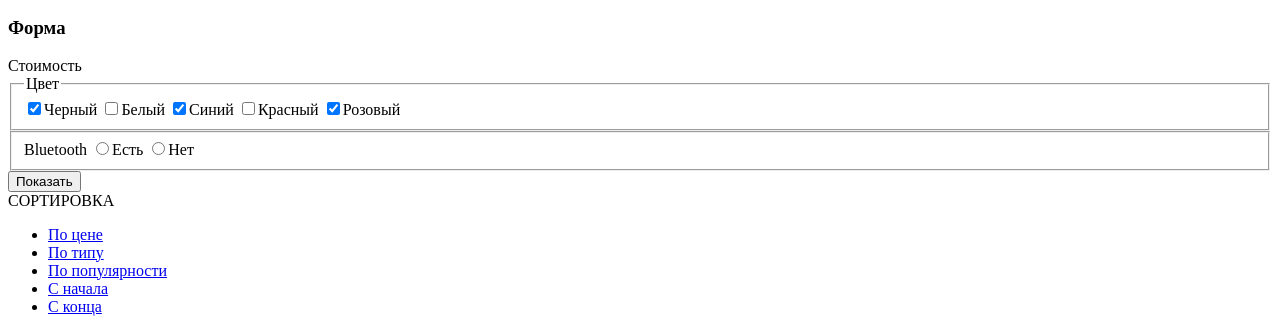
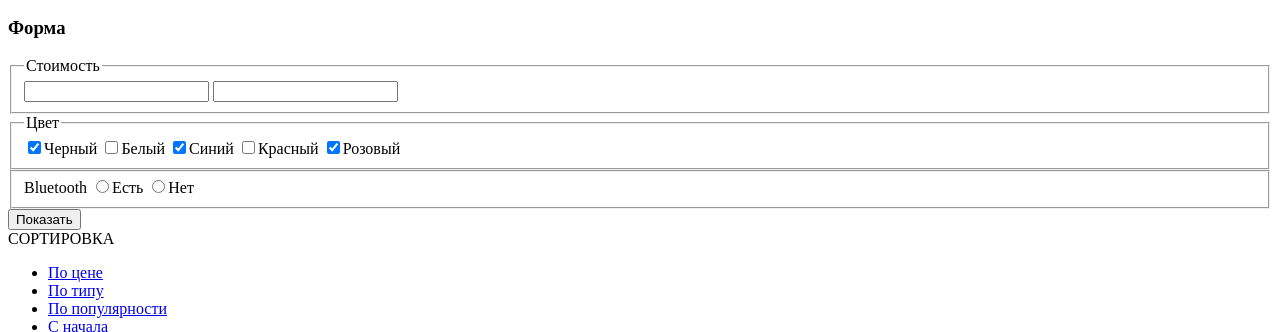
Before and after one commit to AlexeySamosadov/886637-device-25, a plain HTML site: page catalog.html in a window 1280 px wide. Shown: the part 486-818 px from the top of the page. Drawn offline with Linux system fonts and the light colour scheme.

Commit message:
Исправил Input и Адрес форм

```diff
--- a/catalog.html
+++ b/catalog.html
@@ -7,7 +7,7 @@
   <body>
     <header class="header">
       <a><img class="header-logo" src="img/logo.png" alt="Device" width="163" height="35"></a>
-      <form class="search" action="#">
+      <form class="search" action="https://echo.htmlacademy.ru/" method="get">
         <input type="search" name="Поиск по сайту" placeholder=" Поиск по сайту">
       </form>
       <ul class="upper-menu">
@@ -54,20 +54,24 @@
 
          <div class="vertical-filter">
            <h3>Форма</h3>
-           <form action="">
-             <lablel>Стоимость</lablel>
+           <form action="https://echo.htmlacademy.ru/" method="get">
+             <fieldset>
+               <legend>Стоимость</legend>
+               <input type="text">
+               <input type="text">
+             </fieldset>
              <fieldset>
                <legend>Цвет</legend>
-               <label><input type="checkbox" checked>Черный</label>
-               <label><input type="checkbox">Белый</label>
-               <label><input type="checkbox" checked>Синий</label>
-               <label><input type="checkbox">Красный</label>
-               <label><input type="checkbox" checked>Розовый</label>
+               <input type="checkbox" id="black" checked><label for="black">Черный</label>
+               <input type="checkbox" id="white"><label for="white" >Белый</label>
+               <input type="checkbox" id="blue" checked><label for="blue">Синий</label>
+               <input type="checkbox" id="red"><label for="red">Красный</label>
+               <input type="checkbox" id="pink" checked><label for="pink">Розовый</label>
              </fieldset>
              <fieldset>
                <legent>Bluetooth</legent>
-               <label><input type="radio" name="bluetoth" value="yes">Есть</label>
-               <label><input type="radio" name="bluetoth" value="no">Нет</label>
+               <input type="radio" id="yes" name="bluetoth" value="yes"><label for="yes">Есть</label>
+               <input type="radio" id="no" name="bluetoth" value="no"><label for="no">Нет</label>
              </fieldset>
              <button type="submit">Показать</button>
            </form>
@@ -130,18 +134,18 @@
 
     </main>
     <footer class="footer-main">
-      <section class="upper-menu">
+      <div class="upper-menu">
         <h2 class="hidden">Верхнее меню</h2>
         <a href="#"><img  class="footer-logo" src="img/footer-logo.png" alt="Device" width="163" height="35"></a>
         <ul>
-          <li class="user">
+          <li class="user">   <!-- Вот тут не понимаю что нужно сделать, id for связать? или чтото другое? -->
             <a href="#">Валентин Петухов</a>
             <a href="#">Выйти</a>
           </li>
           <li class="compare"><a href="#">Сравнить</a></li>
           <li class="cart"><a href="#">Корзина</a></li>
         </ul>
-      </section>
+      </div>
       <nav class="lower-menu">
         <address>г. Москва, ул. Строителей, 15</address>
         <ul>
@@ -151,7 +155,7 @@
         </ul>
         <a href="tel:7-495-495-95-95"  class="tel">Тел.: +7 (495) 495-95-95</a>
       </nav>
-      <section class="links">
+      <div class="links">
         <h2 class="hidden">Ссылки на соцсети</h2>
         <ul>
           <li><a href="#" class="social social-facebook">Facebook</a></li>
@@ -159,7 +163,7 @@
           <li><a href="#" class="social social-twitter">Twitter</a></li>
         </ul>
         <a href="#" class="HTMK-Academy">HTML-Academy</a>
-      </section>
+      </div>
     </footer>
   </body>
 </html>
```
Also changed, not shown: index.html (+12 -12 lines).
